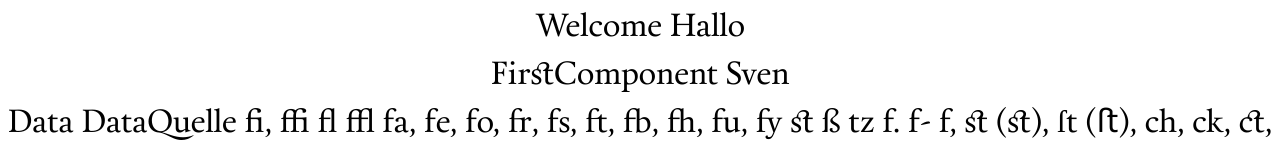
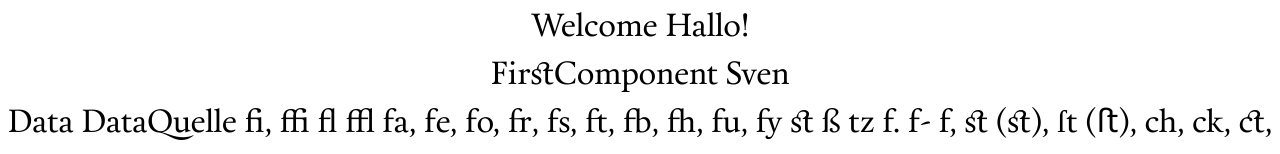
Before and after one commit to Buschke/Buschke.github.io, a React (Vite) app in the folder homepage/: page / in a window 1280 px wide. Shown: the top 154 px of the page. Built offline with nearby package versions, Linux system fonts and the light colour scheme; a web font is replaced by a local one.

Commit message:
fix: add exclamation mark to greeting in App component

```diff
--- a/homepage/src/App.tsx
+++ b/homepage/src/App.tsx
@@ -9,7 +9,7 @@ interface AppProps {
 export const App: FC<AppProps> = ({ title }) => {
   return (
     <div className='App'>
-      <h1>{title} Hallo</h1>
+      <h1>{title} Hallo!</h1>
     <FirstComponent title='Sven'/>
     </div>
   )
```
